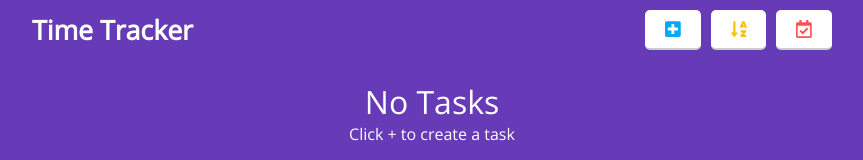
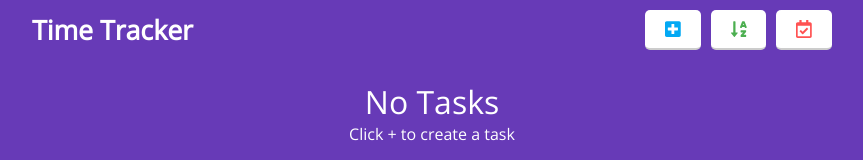
Before and after one commit to kyle1320/time-tracker, a React (Create React App) app: page / in a window 1280 px wide. Shown: the top 160 px of the page, without its empty margins (208-1071 px from the left). Built offline with nearby package versions, Linux system fonts and the light colour scheme.

Commit message:
Change sort button color back to green

```diff
--- a/src/components/TaskToolbar.css
+++ b/src/components/TaskToolbar.css
@@ -61,7 +61,7 @@
 }
 
 .task-toolbar-btn.sort {
-  color: #FFC107;
+  color: #4CAF50;
 }
 
 .task-toolbar-btn.end-day {
```
